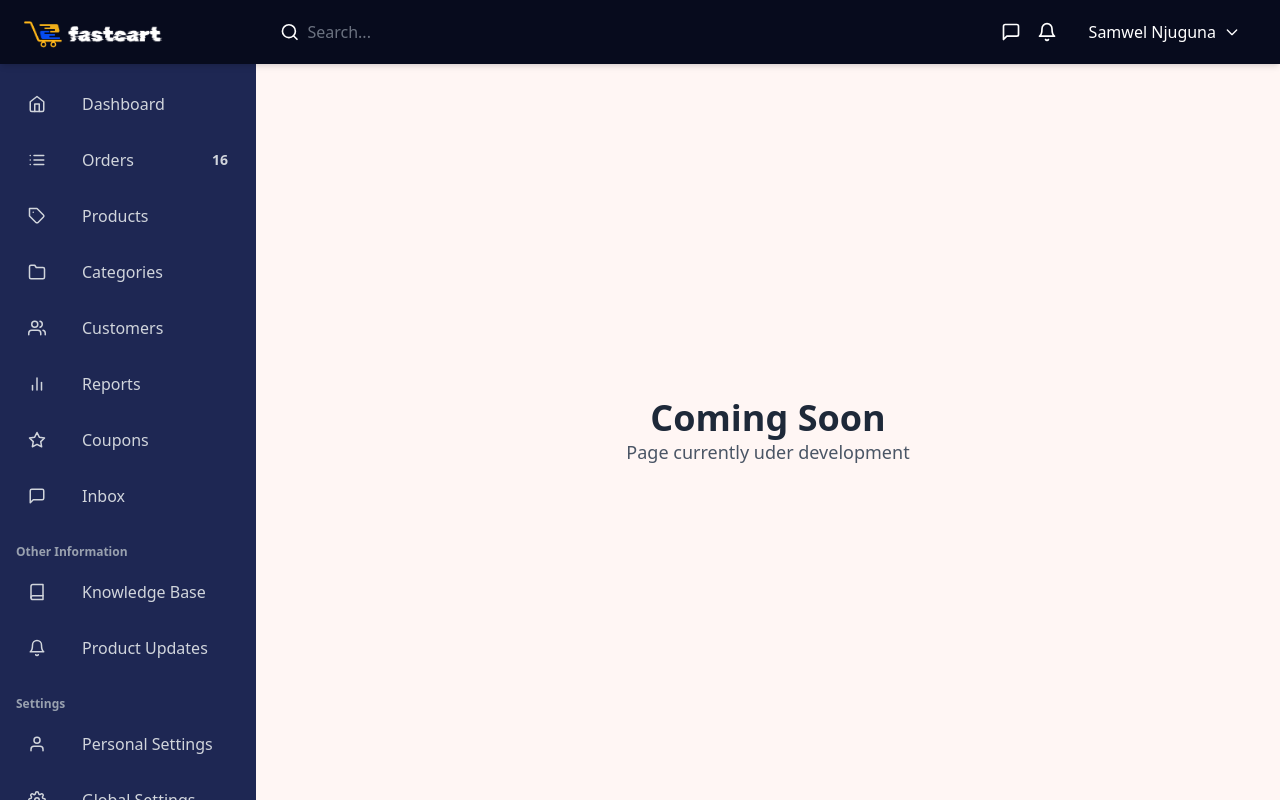
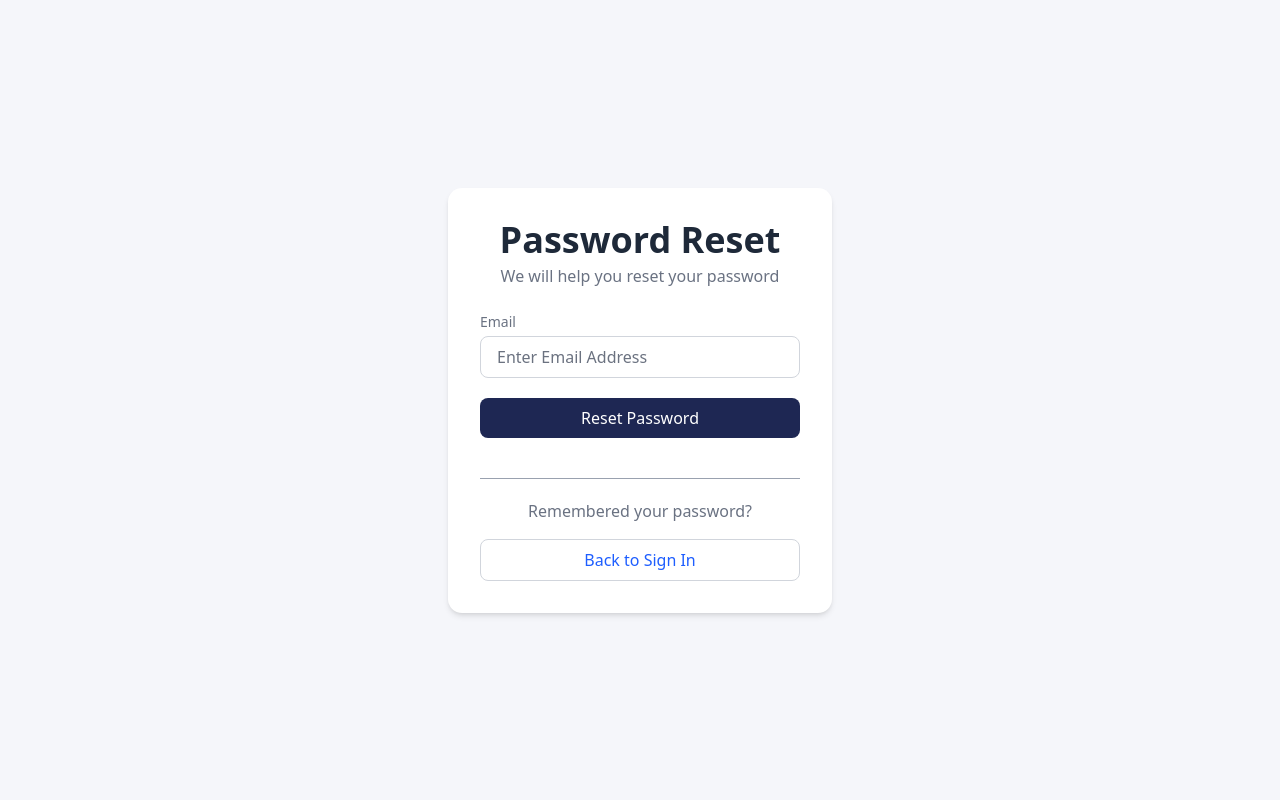
Before and after one commit to test-e-commerce-tellan/admin, a React (Vite) app: page /reset-password in a window 1280 px wide. Built offline with nearby package versions, Linux system fonts and the light colour scheme.

Commit message:
chore: reset password

```diff
--- a/src/components/NavigationItem.tsx
+++ b/src/components/NavigationItem.tsx
@@ -18,7 +18,7 @@ export default function NavigationItem({
     <NavLink
       to={to}
       className={({ isActive }) =>
-        `flex items-center justify-between p-3 rounded mb-2 ${
+        `flex items-center justify-between px-3 py-2 rounded mb-2 ${
           isActive
             ? "bg-white text-gray-700"
             : "hover:bg-gray-800 text-gray-300"
--- a/src/pages/login/LoginPage.tsx
+++ b/src/pages/login/LoginPage.tsx
@@ -1,4 +1,5 @@
 import { FormEvent, useState } from "react";
+import { FaFacebook } from "react-icons/fa";
 import { Link, useNavigate } from "react-router-dom";
 import { toast } from "sonner";
 
@@ -24,7 +25,7 @@ const LoginPage = () => {
           Sign In
         </h2>
 
-        <div className="mb-4 space-x-3 flex items-center justify-center">
+        <div className="mb-6 space-x-3 flex items-center justify-center">
           <span className="text-base text-m-secondary">
             New to Our Product?
           </span>
@@ -32,6 +33,7 @@ const LoginPage = () => {
             Create Account
           </Link>
         </div>
+
         <form className="space-y-5" onSubmit={handleSubmit}>
           <div>
             <label
@@ -81,6 +83,30 @@ const LoginPage = () => {
           >
             {loading ? "Login in Please wait..." : "Login"}
           </button>
+          <div className="mx-10 flex justify-center">
+            <span className="text-center text-sm text-gray-600">
+              <Link to="/reset-password" className="text-primary">
+                Forgot your password?
+              </Link>
+            </span>
+          </div>
+          <div className="border-b border-gray-400"></div>
+
+          <div className="space-y-3 mt-4">
+            <button className="w-full border border-gray-300 text-primary py-2 rounded-md hover:bg-gray-100 transition duration-200 flex items-center justify-center space-x-2">
+              <img
+                src="/images/google-icon.png"
+                alt="Google Icon"
+                className="h-5 w-5"
+              />
+              <span>Continue with Google</span>
+            </button>
+
+            <button className="w-full border border-gray-300 text-primary py-2 rounded-md hover:bg-gray-100 transition duration-200 flex items-center justify-center space-x-2">
+              <FaFacebook className="h-5 w-5 text-blue-600" />
+              <span>Continue with Facebook</span>
+            </button>
+          </div>
         </form>
       </div>
     </div>
--- a/src/pages/orders/Orders.tsx
+++ b/src/pages/orders/Orders.tsx
@@ -24,7 +24,7 @@ const Orders = () => {
         </div>
       </div>
 
-      <div className="mt-4">
+      <div className="mt-4 p-4 bg-white rounded">
         <OrdersTable/>
       </div>
     </>
--- /dev/null
+++ b/src/pages/reset-pasword/ResetPassword.tsx
@@ -0,0 +1,83 @@
+import { FormEvent, useState } from "react";
+import { useNavigate } from "react-router-dom";
+import { toast } from "sonner";
+
+const ResetPassword = () => {
+  const [loading, setLoading] = useState<boolean>(false);
+  const navigate = useNavigate();
+
+  const handleSubmit = (e: FormEvent) => {
+    e.preventDefault();
+    setLoading(true);
+
+    setTimeout(() => {
+      setLoading(false);
+      toast.success("Password reset successfully");
+      navigate("/");
+    }, 2000);
+  };
+
+  const handleGoBackToSignIn = (e: React.MouseEvent) => {
+    e.preventDefault();
+    navigate("/login");
+  };
+
+  return (
+    <div className="min-h-screen flex items-center justify-center bg-background">
+      <div className="bg-white p-8 rounded-xl shadow-md w-full max-w-sm">
+        <h2 className="text-4xl font-bold mb-1 text-center text-gray-800">
+          Password Reset
+        </h2>
+
+        <div className="mb-6 space-x-3 flex items-center justify-center">
+          <span className="text-base text-m-secondary">
+            We will help you reset your password
+          </span>
+        </div>
+
+        <form className="space-y-5" onSubmit={handleSubmit}>
+          <div>
+            <label
+              htmlFor="email"
+              className="block text-sm font-medium text-m-secondary"
+            >
+              Email
+            </label>
+            <input
+              id="email"
+              type="email"
+              className="mt-1 w-full border border-gray-300 rounded-md px-4 py-2 focus:outline-none focus:ring-2 focus:ring-primary"
+              placeholder="Enter Email Address"
+            />
+          </div>
+
+          <button
+            type="submit"
+            className={`w-full ${
+              loading ? "bg-gray-400" : "bg-primary-500"
+            } text-white py-2 rounded-md hover:bg-blue-900 transition duration-200`}
+            disabled={loading}
+          >
+            {loading ? "Sending..." : "Reset Password"}
+          </button>
+
+          <div className="border-b border-gray-400 my-5"></div>
+          <div className="mb-4 space-x-3 flex items-center justify-center">
+            <span className="text-base text-m-secondary">
+              Remembered your password?
+            </span>
+          </div>
+
+          <button
+            onClick={handleGoBackToSignIn}
+            className="w-full border border-gray-300 text-primary py-2 rounded-md hover:bg-gray-100 transition duration-200 flex items-center justify-center space-x-2"
+          >
+            <span>Back to Sign In</span>
+          </button>
+        </form>
+      </div>
+    </div>
+  );
+};
+
+export default ResetPassword;
--- a/src/routes/index.tsx
+++ b/src/routes/index.tsx
@@ -9,6 +9,7 @@ import Reports from "../pages/reports/Reports.jsx"
 import Categories from "../pages/categories/Categories.js";
 import LoginPage from "../pages/login/LoginPage.js";
 import RegisterPage from "../pages/register/RegisterPage.js";
+import ResetPassword from "../pages/reset-pasword/ResetPassword.js";
 
 const routes:  RouteObject[] = [
   {
@@ -18,6 +19,9 @@ const routes:  RouteObject[] = [
   {
     path: "/register",
     element: <RegisterPage />,
+  },{
+    path: "/reset-password",
+    element: <ResetPassword />,
   },
   {
     path: "/",
```
